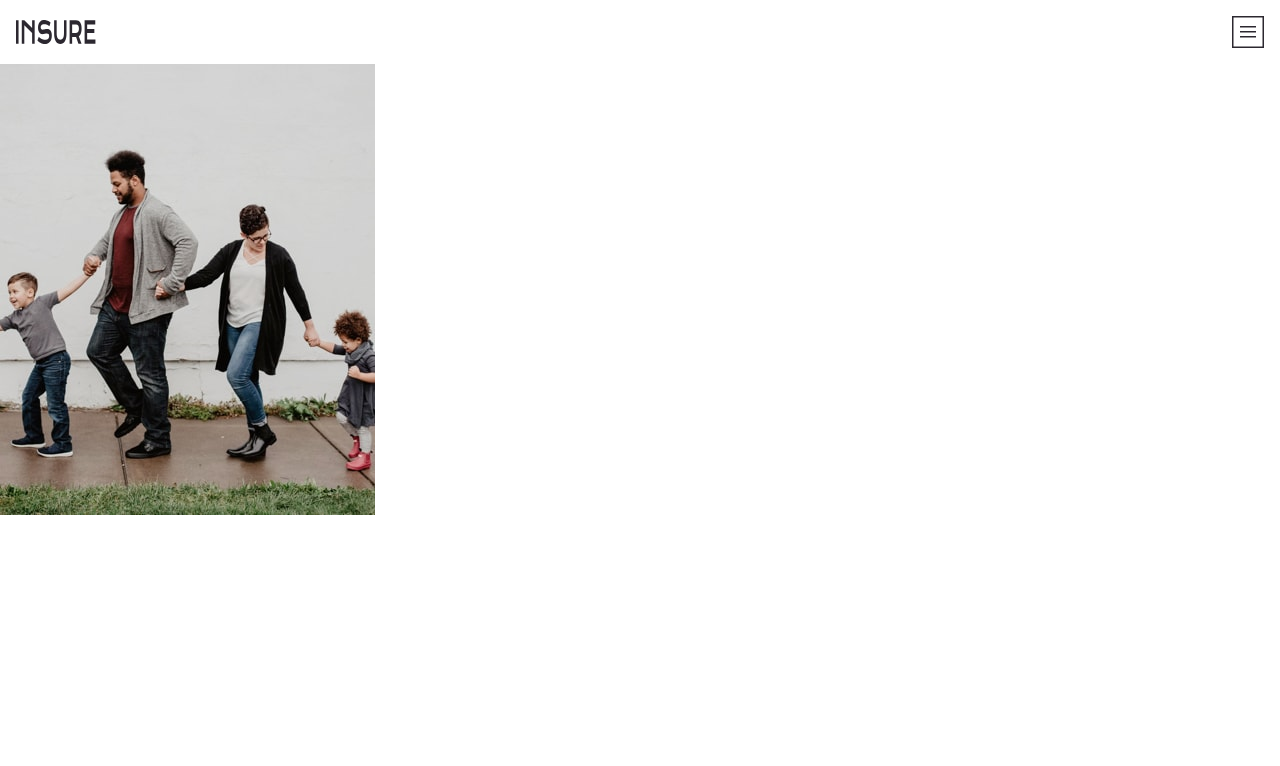
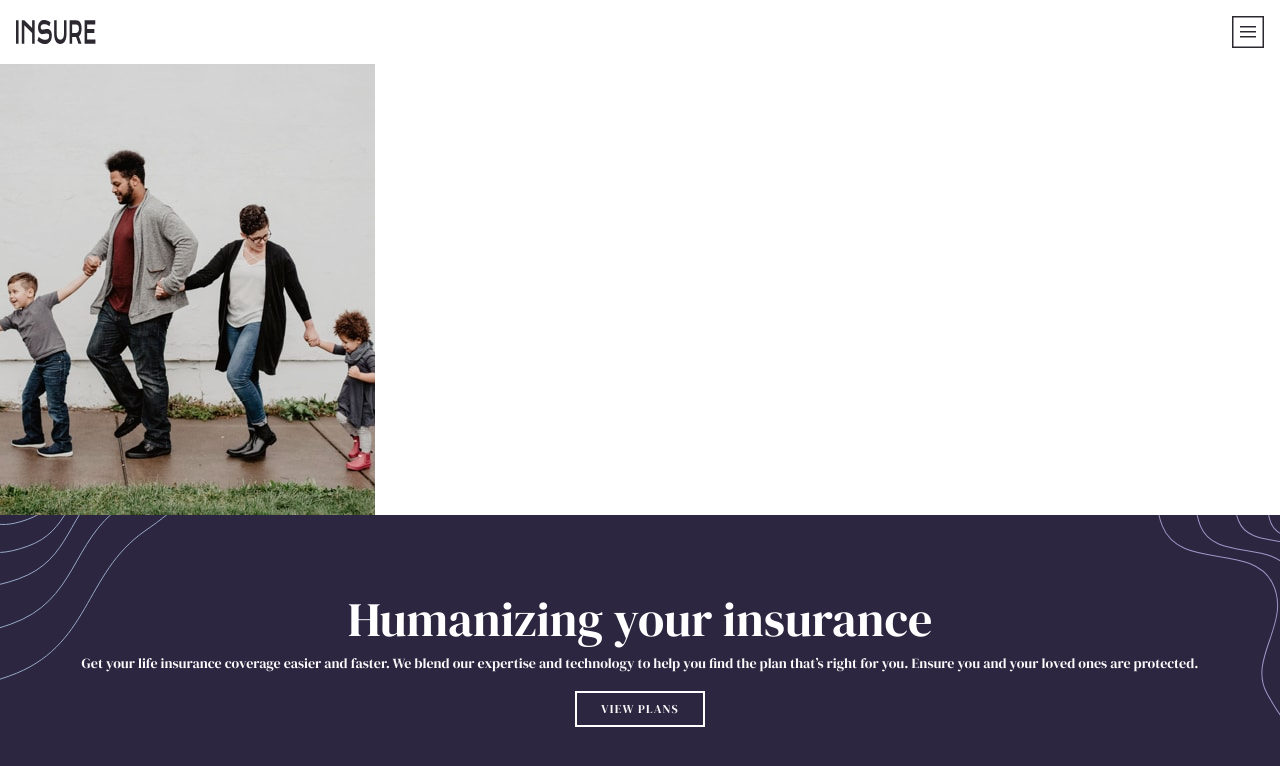
Before and after one commit to Medido1/Insure-landing-page, a React (Vite) app: page / in a window 1280 px wide. Shown: the top 766 px of the page. Built offline with nearby package versions, Linux system fonts and the light colour scheme.

Commit message:
Add intro componenet to Header

```diff
--- a/src/components/Header.jsx
+++ b/src/components/Header.jsx
@@ -4,6 +4,7 @@ import closeIcon from '../assets/images/icon-close.svg';
 import introImg from '../assets/images/image-intro-mobile.jpg'
 import { useState } from 'react';
 import MobileMenu from './MobileMenu';
+import HeaderIntro from './HeaderIntro';
 
 function Header() {
   const [isShowMenu, setIsShowMenu] = useState(false);
@@ -22,7 +23,12 @@ function Header() {
         <MobileMenu />
        }
       </div>
+      {!isShowMenu &&
+        <div>
           <img src={introImg} alt="family members holding hands" />
+          <HeaderIntro />
+        </div>
+      }
   </header>
   )
 
--- /dev/null
+++ b/src/components/HeaderIntro.jsx
@@ -0,0 +1,26 @@
+import '../index.css';
+
+function HeaderIntro() {
+  return (
+    <div
+    className="py-20 px-5 text-center bg-DarkViolet font-DMSerif
+      bg-mobileIntro
+    ">
+      <h1 className="text-5xl text-white mb-2">
+        Humanizing your insurance
+      </h1>
+      <p className="text-VeryLightGray text-sm font-thin leading-6">
+        Get your life insurance coverage easier and faster. We blend our expertise
+        and technology to help you find the plan that’s right for you. Ensure you
+        and your loved ones are protected.
+      </p>
+      <button
+      className="border-2 border-white px-6 py-2
+      border-white text-VeryLightGray text-xs mt-4 tracking-widest">
+        VIEW PLANS
+      </button>
+    </div>
+  )
+}
+
+export default HeaderIntro;
--- a/src/index.css
+++ b/src/index.css
@@ -1,3 +1,10 @@
 @tailwind base;
 @tailwind components;
 @tailwind utilities;
+
+.bg-mobileIntro {
+  background-image:
+  url('./assets/images/bg-pattern-intro-left-mobile.svg'), url('./assets/images/bg-pattern-intro-right-mobile.svg');
+  background-position: left top, right 340%;
+  background-repeat: no-repeat, no-repeat;
+}
--- a/tailwind.config.js
+++ b/tailwind.config.js
@@ -21,7 +21,9 @@ export default {
         VeryLightGray: "hsl(0, 0%, 98%)",
       },
       backgroundImage : {
-        "navMenu" : "url('./src/assets/images/bg-pattern-mobile-nav.svg')"
+        "navMenu" : "url('./src/assets/images/bg-pattern-mobile-nav.svg')",
+        "mobileIntroLeft": "url('./src/assets/images/bg-pattern-intro-left-mobile.svg')",
+        "mobileIntroRight": "url('./src/assets/images/bg-pattern-intro-right-mobile.svg')",
       }
     }
   },
```
Also changed, not shown: src/components/Main.jsx (added). Lines whose indentation alone changed are shown as unchanged.
